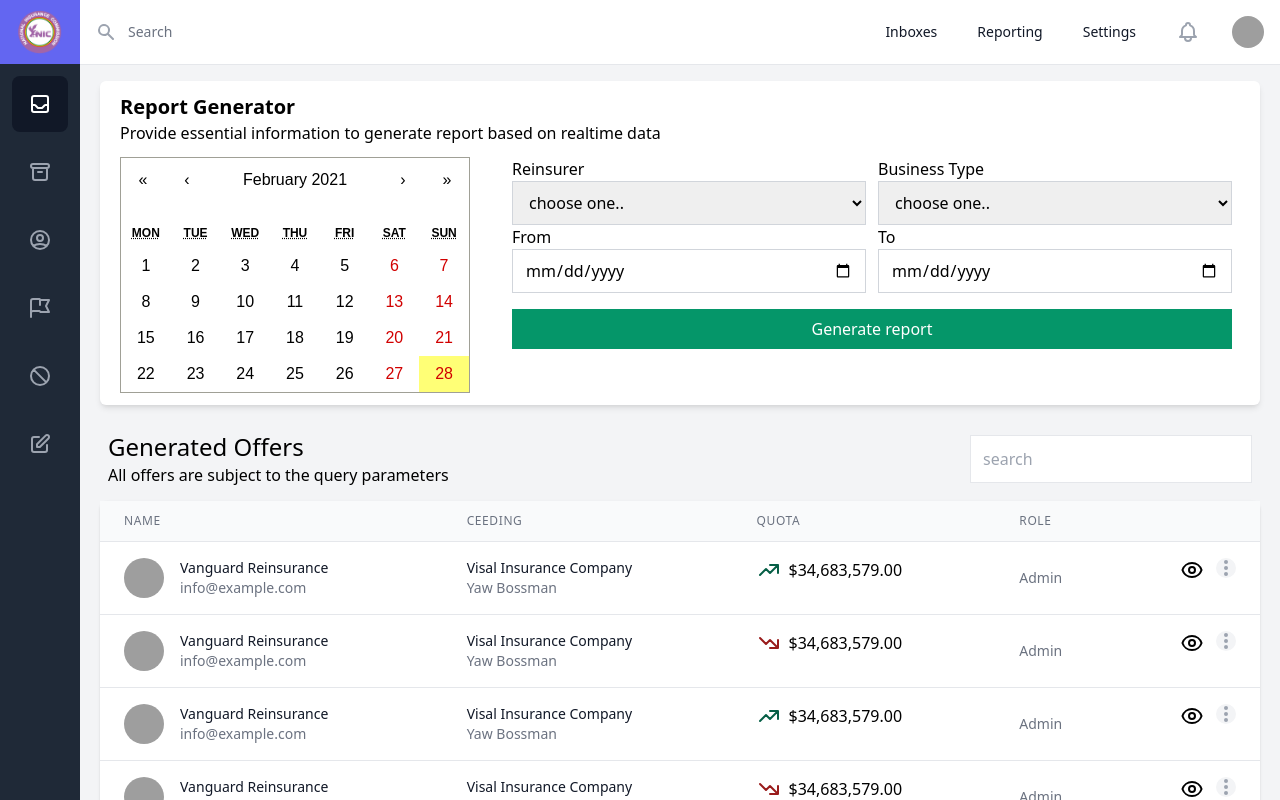
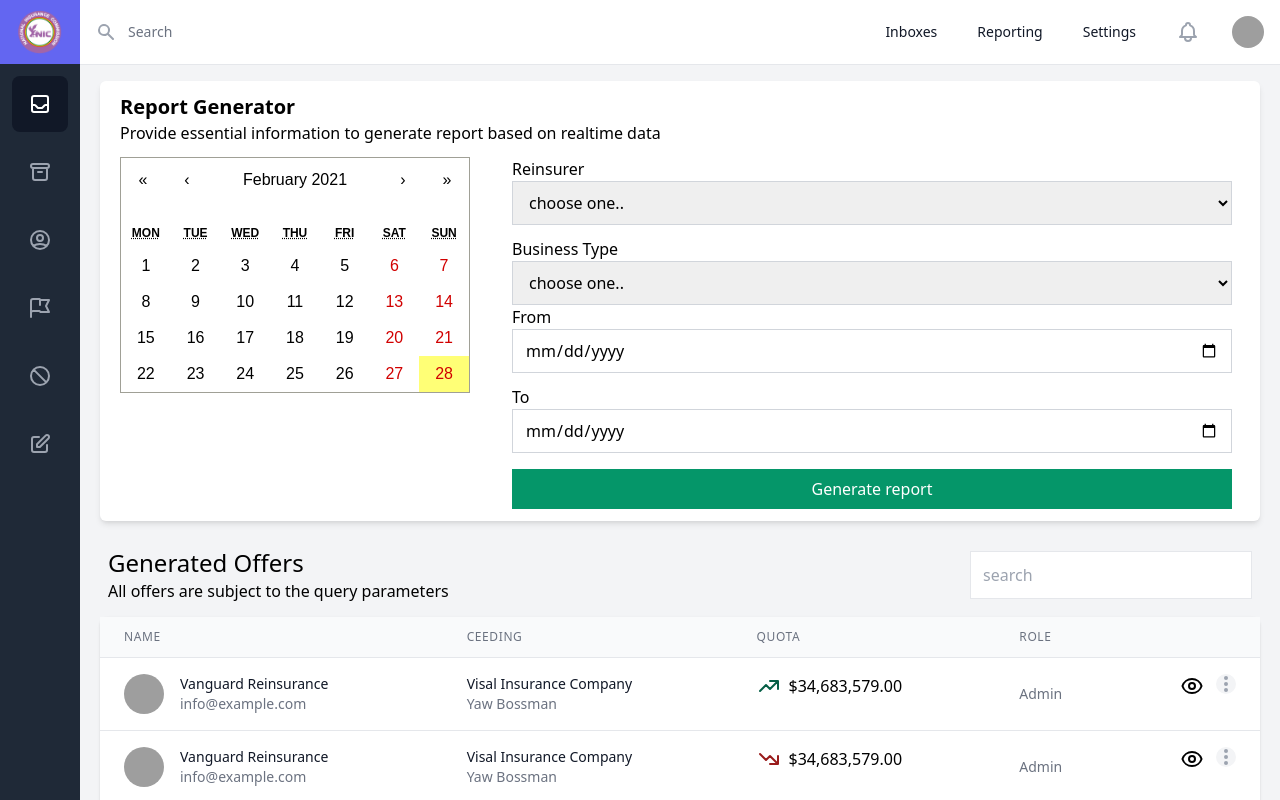
Before and after one commit to Khoby-790/template-nic, a React (Create React App) app: page /reports in a window 1280 px wide. Built offline with nearby package versions, Linux system fonts and the light colour scheme; grey boxes are pictures that could not be loaded.

Commit message:
--- Auto-Git Commit ---

```diff
--- a/src/pages/Reports/ReportQueryForm.tsx
+++ b/src/pages/Reports/ReportQueryForm.tsx
@@ -18,7 +18,7 @@ const ReportQueryForm = (props: Props) => {
                         <Calendar selectRange />
                     </div>
                     <div className="flex-1">
-                        <div className="grid mx-5 grid-cols-2 gap-3 sm:grid-cols-1 md:grid-cols-2">
+                        <div className="grid mx-5 grid-cols-2 gap-3 sm:grid-cols-1 md:grid-cols-1">
                             <Select label="Reinsurer" />
                             <Select label="Business Type" />
                         </div>
@@ -26,7 +26,7 @@ const ReportQueryForm = (props: Props) => {
                     <Input label="Reinsurer" />
                     <Input label="Business Type" />
                 </div> */}
-                        <div className="grid mx-5 grid-cols-2 gap-3 sm:grid-cols-1 md:grid-cols-2">
+                        <div className="grid mx-5 grid-cols-2 gap-3 sm:grid-cols-1 md:grid-cols-1">
                             <Input type="date" label="From" />
                             <Input type="date" label="To" />
                         </div>
```
